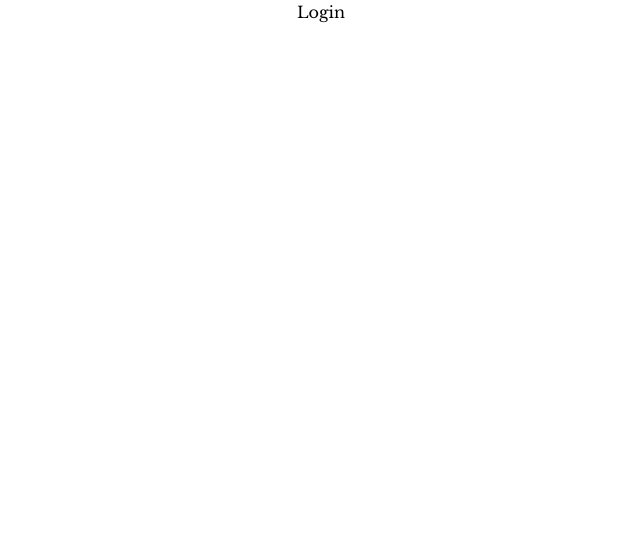
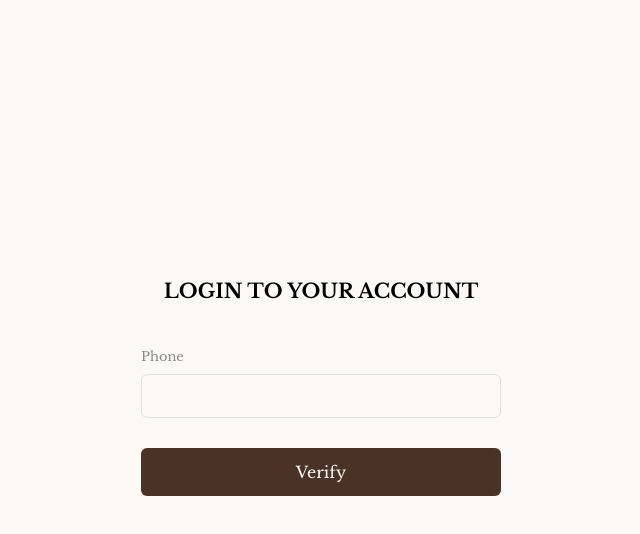
Before and after one commit to techfluxsolutions/PhotoGrapher_User_Website, a React (Create React App) app: page /login in a window 1280 px wide. Shown: the top 534 px of the page, without its empty margins (319-959 px from the left). Built offline with nearby package versions, Linux system fonts and the light colour scheme.

Commit message:
29 dec by radhesha new

```diff
--- a/src/AuthModule/Login/Login.css
+++ b/src/AuthModule/Login/Login.css
@@ -0,0 +1,70 @@
+.login-wrapper {
+  min-height: 100vh;
+  background-color: var(--secondary-color);
+  display: flex;
+  align-items: center;
+  justify-content: center;
+}
+
+.login-card {
+  width: 100%;
+  max-width: 420px;
+  padding: 40px 30px;
+}
+
+.login-title {
+  font-size: 20px;
+  font-weight: 600;
+  margin-bottom: 40px;
+  color: var(--text-color);
+}
+
+.form-group {
+  margin-bottom: 25px;
+}
+
+.form-label {
+  font-size: 13px;
+  color: rgb(0 0 0 / 45%);
+  margin-bottom: 6px;
+}
+
+.login-input {
+  width: 100%;
+  height: 44px;
+  border-radius: 10px;
+  border: 1px solid #D5D5D5;
+  background-color: transparent !important;
+}
+
+.otp-group {
+  display: flex;
+  justify-content: space-between;
+  width: 100%;
+}
+
+.otp-input {
+  width: 100%;
+  max-width: 52px;
+  height: 52px;
+  border-radius: 12px;
+  border: 1px solid #D5D5D5;
+  background-color: transparent !important;
+  text-align: center;
+  font-size: 18px;
+}
+
+.login-btn {
+  width: 100%;
+  height: 48px;
+  background-color: var(--primary-color);
+  color: var(--white-color);
+  border-radius: 10px;
+  margin-top: 30px;
+  border: none;
+}
+
+.login-btn:hover {
+  background-color: var(--primary-color);
+  color: var(--white-color);
+}
--- a/src/AuthModule/Login/Login.js
+++ b/src/AuthModule/Login/Login.js
@@ -1,9 +1,134 @@
-import React from 'react'
+// import React from "react";
+// import "./Login.css";
+
+// const Login = () => {
+//   return (
+//     <div className="login-wrapper">
+//       <div className="login-card text-center">
+
+//         <h2 className="login-title">LOGIN TO YOUR ACCOUNT</h2>
+
+//         {/* Phone */}
+//         <div className="form-group text-start">
+//           <label className="form-label">Phone</label>
+//           <input type="text" className="form-control login-input" />
+//         </div>
+
+//         {/* OTP */}
+//         <div className="form-group text-start">
+//           <label className="form-label">OTP</label>
+//           <div className="otp-group">
+//             {[1, 2, 3, 4, 5].map((i) => (
+//               <input
+//                 key={i}
+//                 type="text"
+//                 maxLength="1"
+//                 className="otp-input"
+//               />
+//             ))}
+//           </div>
+//         </div>
+
+//         {/* Button */}
+//         <button className="btn login-btn">Login</button>
+
+//       </div>
+//     </div>
+//   );
+// };
+
+// export default Login;
+
+
+
+import React, { useState, useRef } from "react";
+import "./Login.css";
 
 const Login = () => {
+  const [showOtp, setShowOtp] = useState(false);
+  const [otp, setOtp] = useState(["", "", "", "", ""]);
+  const otpRefs = useRef([]);
+
+  const handleVerify = () => {
+    setShowOtp(true);
+    setTimeout(() => {
+      otpRefs.current[0]?.focus();
+    }, 100);
+  };
+
+  const handleOtpChange = (value, index) => {
+    if (!/^[0-9]?$/.test(value)) return;
+
+    const newOtp = [...otp];
+    newOtp[index] = value;
+    setOtp(newOtp);
+
+    if (value && index < otp.length - 1) {
+      otpRefs.current[index + 1]?.focus();
+    }
+  };
+
+  const handleOtpKeyDown = (e, index) => {
+    if (e.key === "Backspace" && !otp[index] && index > 0) {
+      otpRefs.current[index - 1]?.focus();
+    }
+  };
+
   return (
-    <div>Login</div>
-  )
-}
+    <div className="login-wrapper">
+      <div className="login-card text-center">
 
-export default Login
+        <h2 className="login-title">LOGIN TO YOUR ACCOUNT</h2>
+
+        {/* Phone + Verify */}
+        <div className="form-group phone-verify-group text-start">
+          <div className="phone-input-wrapper">
+            <label className="form-label">Phone</label>
+            <input type="text" className="form-control login-input" />
+          </div>
+
+          {!showOtp && (
+            <button
+              className="btn login-btn verify-btn"
+              onClick={handleVerify}
+            >
+              Verify
+            </button>
+          )}
+        </div>
+
+        {/* OTP */}
+        {showOtp && (
+          <>
+            <div className="form-group text-start">
+              <label className="form-label">OTP</label>
+              <div className="otp-group">
+                {otp.map((digit, index) => (
+                  <input
+                    key={index}
+                    ref={(el) => (otpRefs.current[index] = el)}
+                    type="text"
+                    maxLength="1"
+                    className="otp-input"
+                    value={digit}
+                    onChange={(e) =>
+                      handleOtpChange(e.target.value, index)
+                    }
+                    onKeyDown={(e) =>
+                      handleOtpKeyDown(e, index)
+                    }
+                  />
+                ))}
+              </div>
+            </div>
+
+            <button className="btn login-btn">Login</button>
+          </>
+        )}
+
+      </div>
+    </div>
+  );
+};
+
+export default Login;
--- a/src/global.css
+++ b/src/global.css
@@ -4,10 +4,13 @@
 
 :root {
     /* Button */
-  --primary-color: #4b0f0f;
+  --primary-color:#4A3326;
+
 
   /* Section background */
-  --secondary-color: #f3e7d8;
+  --secondary-color: #FAF9F6;
+  --tertiary-color: #e6dccf;
+
   --text-color: #000000;
   --white-color: #ffffff;
 
```
